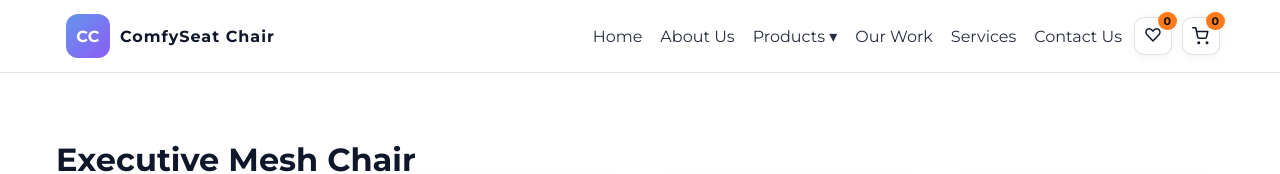
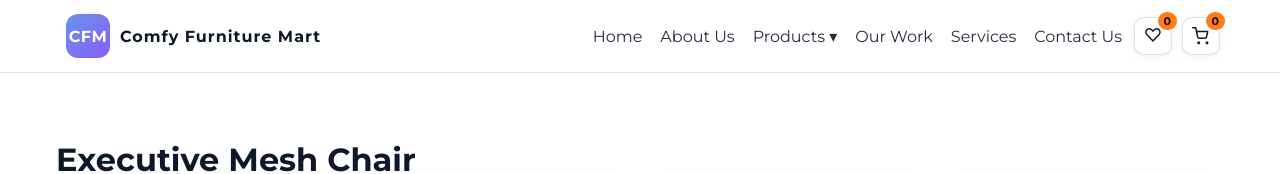
Before and after one commit to KhanIrfan-786/ComfyChair, a plain HTML site: page products-executive-mesh-chair.html in a window 1280 px wide. Shown: the top 174 px of the page. Drawn offline with Linux system fonts and the light colour scheme.

Commit message:
Update products-executive-mesh-chair.html

```diff
--- a/products-executive-mesh-chair.html
+++ b/products-executive-mesh-chair.html
@@ -2,7 +2,7 @@
 <html lang="en">
 <head>
   <meta charset="utf-8"><meta name="viewport" content="width=device-width,initial-scale=1">
-  <title>Executive Mesh Chair — ComfySeat</title>
+  <title>Executive Mesh Chair — Comfy Furniture Mart</title>
    <link rel="icon" type="image/png" href="home/logo.png">
   <meta name="description" content="Mesh executive chairs for breathable comfort.">
   <link rel="stylesheet" href="assets/css/styles.css">
@@ -13,8 +13,8 @@
   <header class="navbar" role="navigation" aria-label="Main Navigation">
     <div class="nav-wrap">
       <div class="brand" style="margin-left:6px">
-        <div class="brand-badge" aria-label="ComfySeat Logo">CC</div>
-        <div class="brand-name">ComfySeat Chair</div>
+        <div class="brand-badge" aria-label="ComfySeat Logo">CFM</div>
+        <div class="brand-name">Comfy Furniture Mart</div>
       </div>
       <nav class="nav-links" aria-label="Primary">
         <a href="index.html#home" id="boldlink">Home</a>
```
